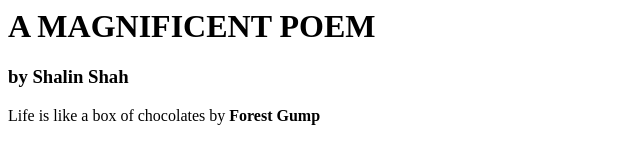
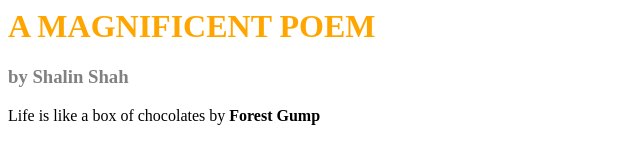
Before and after one commit to shalinster/crazypoem, a plain HTML site: page index.html in a window 1280 px wide. Shown: the whole page, without its empty margins (0-640 px from the left). Drawn offline with Linux system fonts and the light colour scheme.

Commit message:
added color to file

```diff
--- a/index.html
+++ b/index.html
@@ -9,3 +9,11 @@
 
   </body>
 </html>
+<style>
+  h1{
+    color:orange;
+  }
+  h3{
+    color:gray;
+  }
+</style>
```
